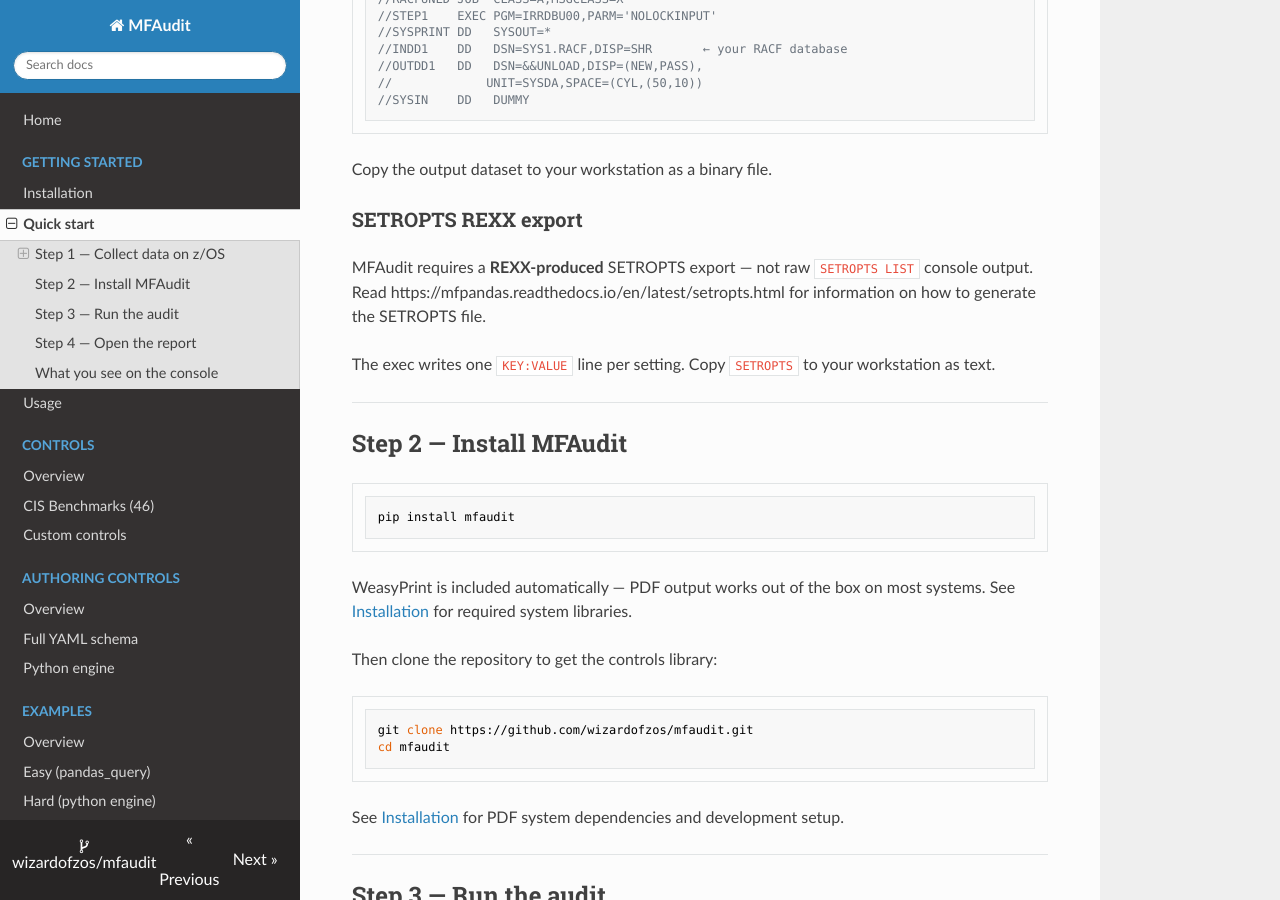
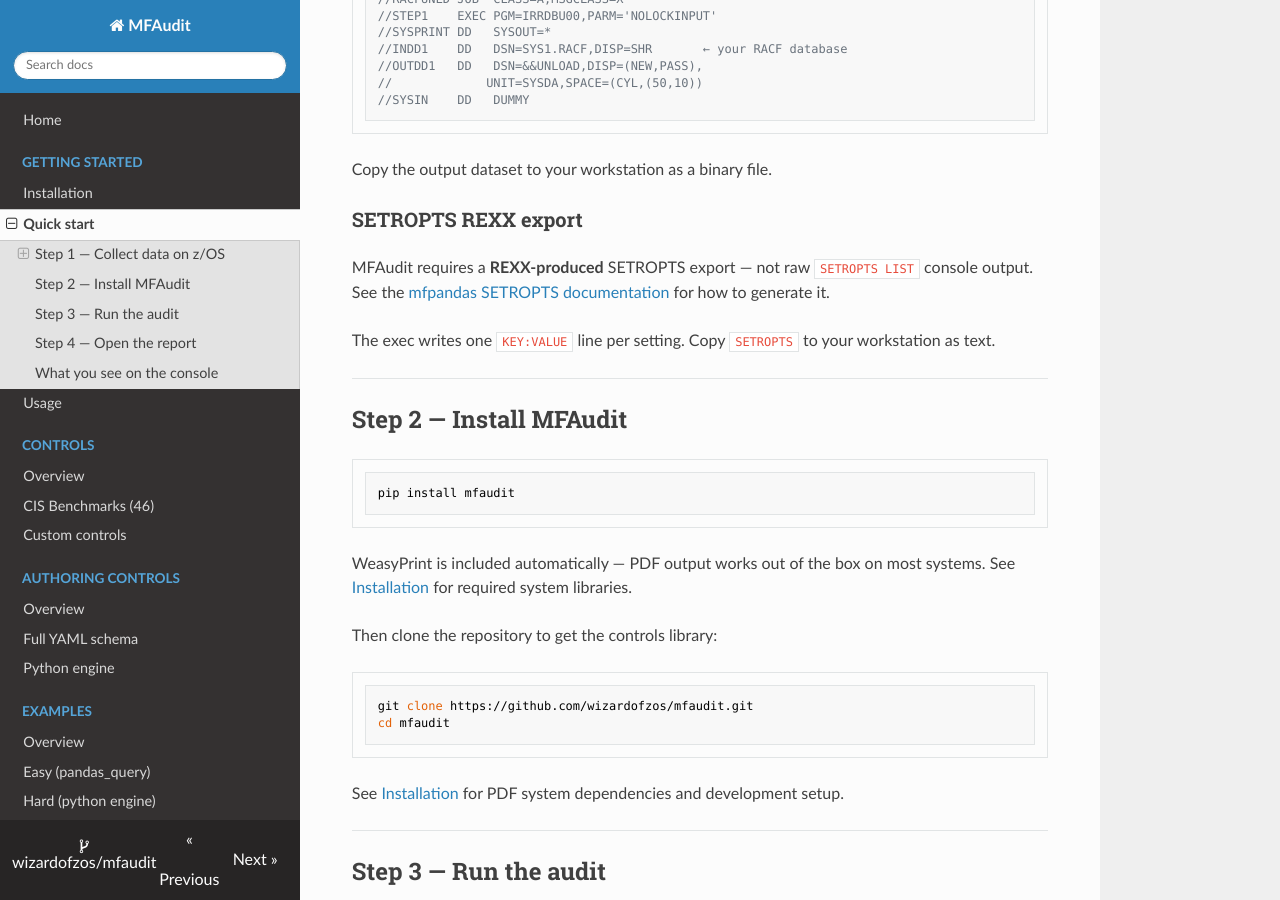
Before and after one commit to Martydog/mfaudit, an MkDocs documentation site: the page built from docs/quickstart.md, in a window 1280 px wide and 900 px high, scrolled down 624 px. Built offline with MkDocs 1.6.1, drawn with Linux system fonts in a browser that asks for light colours; nearby versions of some CDN libraries.

Commit message:
Proper docs for SETROPTS with clickable link

```diff
--- a/docs/quickstart.md
+++ b/docs/quickstart.md
@@ -31,7 +31,7 @@
 
 ### SETROPTS REXX export
 
-MFAudit requires a **REXX-produced** SETROPTS export — not raw `SETROPTS LIST` console output. Read https://mfpandas.readthedocs.io/en/latest/setropts.html for information on how to generate the SETROPTS file.
+MFAudit requires a **REXX-produced** SETROPTS export — not raw `SETROPTS LIST` console output. See the [mfpandas SETROPTS documentation](https://mfpandas.readthedocs.io/en/latest/setropts.html) for how to generate it.
 
 The exec writes one `KEY:VALUE` line per setting. Copy `SETROPTS` to your workstation as text.
 
```
